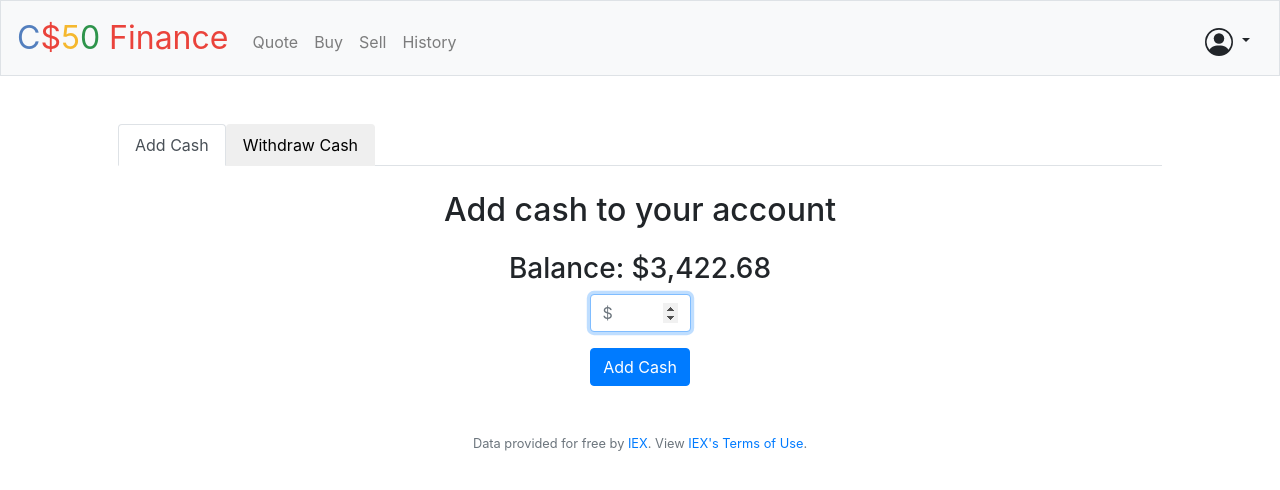
After one commit to BrunoDVolpe/cs50, a Flask app: page /manage-money in a window 1280 px wide. The commit adds this page. Shown: the top 490 px of the page. Run offline with Flask 3, Linux system fonts and the light colour scheme; the visitor is signed in with stand-in values (Sample User, id 1); some libraries are stand-ins or nearby versions.

Commit message:
Created functions manage money, reset password and add/sell into index page (modal); prerequisites for password; and messages when register, buy, sell, etc; for finance application (pset9).

```diff
--- a/cs50x/pset9/finance/application.py
+++ b/cs50x/pset9/finance/application.py
@@ -1,4 +1,5 @@
 import os
+import re
 
 from cs50 import SQL
 from flask import Flask, flash, redirect, render_template, request, session
@@ -124,13 +125,17 @@ def buy():
         elif len(rows) == 1:
             updated_shares = rows[0]['shares'] + shares
             db.execute("UPDATE wallet SET shares = ? WHERE user_id = ? AND symbol = ?",
-                       session["user_id"], stock['symbol'], updated_shares)
+                       updated_shares, session["user_id"], stock['symbol'])
         else:
             print("wallet rows different from 0 or 1",
                   "which means something wrong in the database or updating process at buy function")
             return apology("Server error", 500)
 
+        # Success message
+        message = "Bought!"
+
         # Redirect user to index / home page
+        flash(message)
         return redirect("/")
 
     # User reached route via GET (as by clicking a link or by redirect)
@@ -196,7 +201,11 @@ def logout():
     # Forget any user_id
     session.clear()
 
+    # Success message
+    message = "Successfully log out."
+
     # Redirect user to login form
+    flash(message)
     return redirect("/")
 
 
@@ -247,6 +256,30 @@ def register():
         elif not request.form.get("confirmation"):
             return apology("must confirm password")
 
+        # Ensure password minimun length
+        if not len(request.form.get("password")) >= 6:
+            return apology("password must contain 6 characters or more")
+
+        # Ensure number
+        matches = re.search(r"\d+", request.form.get("password"))
+        if not matches:
+            return apology("password must contain numbers")
+
+        # Ensure lower case
+        matches = re.search(r"[a-z]+", request.form.get("password"))
+        if not matches:
+            return apology("password must contain lower letters")
+
+        # Ensure upper case
+        matches = re.search(r"[A-Z]+", request.form.get("password"))
+        if not matches:
+            return apology("password must contain upper letters")
+
+        # Ensure symbol
+        matches = re.search(r".+[^0-9a-zA-Z]", request.form.get("password"))
+        if not matches:
+            return apology("password must contain symbols")
+
         # Ensure password == confirm password
         elif request.form.get("password") != request.form.get("confirmation"):
             return apology("Those passwords didn't match. Please, try again.")
@@ -266,7 +299,11 @@ def register():
         rows = db.execute("SELECT * FROM users WHERE username = ?", request.form.get("username"))
         session["user_id"] = rows[0]["id"]
 
+        # Success message
+        message = "Successfully registered!"
+
         # Redirect new user to home page
+        flash(message)
         return redirect("/")
 
     # User reached route via GET (as by clicking a link or via redirect)
@@ -335,7 +372,11 @@ def sell():
         new_cash = cash + int(request.form.get("shares")) * quote["price"]
         db.execute("UPDATE users SET cash = :cash WHERE id = :user_id", cash=new_cash, user_id=session["user_id"])
 
+        # Success message
+        message = "Sold!"
+
         # Redirect user to home / index page
+        flash(message)
         return redirect("/")
 
     # User reached route via GET (as by clicking a link or via redirect)
@@ -346,7 +387,7 @@ def sell():
         return render_template("sell.html", wallet=rows)
 
 
-@app.route("/change_password", methods=["GET", "POST"])
+@app.route("/change-password", methods=["GET", "POST"])
 @login_required
 def change_password():
     """Change user's password"""
@@ -379,12 +420,98 @@ def change_password():
         db.execute("UPDATE users SET hash = :new_hash WHERE id = :id",
                    new_hash=generate_password_hash(request.form.get("new_password")), id=session["user_id"])
 
+        # Success message
+        message = "Password successfully changed."
+
         # Redirect new user to home page
+        flash(message)
         return redirect("/")
 
     # User reached route via GET (as by clicking a link or via redirect)
     else:
-        return render_template("change_password.html")
+        return render_template("change-password.html")
+
+
+@app.route("/manage-money")
+@login_required
+def manage_money():
+    """ Adds cash do user account"""
+
+    # Query database for user's data
+    rows = db.execute("SELECT * FROM users WHERE id = ?", session["user_id"])
+
+    # Get user's cash into usd
+    cash = usd(rows[0]['cash'])
+
+    return render_template("manage-money.html", cash=cash)
+
+
+@app.route("/manage-money/add-cash", methods=["POST"])
+@login_required
+def add_cash():
+    """ Adds cash do user account"""
+
+    # Ensure value was given
+    if not request.form.get("add"):
+        return apology("Missing a value to add")
+
+    # Ensure value matches to currency / is valid
+    matches = re.search(r"^\d*\.?\d?\d?$", request.form.get("add"), flags=0)
+    if not matches:
+        return apology("input not matching with currency")
+
+    # Query database for user's cash
+    rows = db.execute("SELECT * FROM users WHERE id = ?", session["user_id"])
+    cash = rows[0]['cash']
+
+    # Update transactions
+    db.execute("INSERT INTO transactions (user_id, op_type, symbol, company, price, shares) VALUES (?, ?, ?, ?, ?, ?)",
+               session["user_id"], "add", "US$", "USD", float(request.form.get("add")), 0)
+
+    # Add money to user's cash
+    db.execute("UPDATE users SET cash = ? WHERE id = ?", cash + float(request.form.get("add")), session["user_id"])
+
+    # Success message
+    message = "Money added successfully."
+
+    flash(message)
+    return redirect("/")
+
+
+@app.route("/manage-money/withdraw-cash", methods=["GET", "POST"])
+@login_required
+def withdraw_cash():
+    """ Withdraws cash from user account """
+
+    # Ensure value was given
+    if not request.form.get("withdraw"):
+        return apology("Missing a value to withdraw")
+
+    # Ensure value matches to currency / is valid
+    matches = re.search(r"^\d*\.?\d?\d?$", request.form.get("withdraw"), flags=0)
+    if not matches:
+        return apology("input not matching with currency")
+
+    # Query database for user's cash
+    rows = db.execute("SELECT * FROM users WHERE id = ?", session["user_id"])
+    cash = rows[0]['cash']
+
+    # Ensure user has enough balance
+    if float(request.form.get("withdraw")) > cash:
+        return apology("not enough money")
+
+    # Update transactions
+    db.execute("INSERT INTO transactions (user_id, op_type, symbol, company, price, shares) VALUES (?, ?, ?, ?, ?, ?)",
+               session["user_id"], "withdraw", "US$", "USD", float(request.form.get("withdraw")), 0)
+
+    # Add money to user's cash
+    db.execute("UPDATE users SET cash = ? WHERE id = ?", cash - float(request.form.get("withdraw")), session["user_id"])
+
+    # Success message
+    message = "Money withdrawn successfully"
+
+    flash(message)
+    return redirect("/")
 
 
 def errorhandler(e):
--- a/cs50x/pset9/finance/static/styles.css
+++ b/cs50x/pset9/finance/static/styles.css
@@ -61,6 +61,7 @@ td, th {
     border-color: #dee2e6;
     text-align: left;
     padding: 8px;
+    vertical-align: middle;
 }
 
 tr:nth-child(even) {
@@ -87,3 +88,24 @@ input[type='number'] {
 li a {
     padding-left: 8px;
 }
+
+h2 {
+    padding: 25px 15px 15px;
+}
+
+.dots {
+    width: 45px;
+}
+
+.vl {
+    border-left-width: 3px;
+    border-left-style: solid;
+    height: 50px;
+    padding: 1;
+    margin: 0 20px;
+}
+
+small {
+    display: inline-block;
+    width: 210px;
+}
--- a/cs50x/pset9/finance/templates/layout.html
+++ b/cs50x/pset9/finance/templates/layout.html
@@ -18,6 +18,7 @@
         <!-- http://getbootstrap.com/docs/4.5/ -->
         <script src="https://code.jquery.com/jquery-3.5.1.slim.min.js" integrity="sha384-DfXdz2htPH0lsSSs5nCTpuj/zy4C+OGpamoFVy38MVBnE+IbbVYUew+OrCXaRkfj" crossorigin="anonymous"></script>
         <script src="https://cdn.jsdelivr.net/npm/bootstrap@4.5.3/dist/js/bootstrap.bundle.min.js" integrity="sha384-ho+j7jyWK8fNQe+A12Hb8AhRq26LrZ/JpcUGGOn+Y7RsweNrtN/tE3MoK7ZeZDyx" crossorigin="anonymous"></script>
+        {% block head %}{% endblock %}
 
         <title>C$50 Finance: {% block title %}{% endblock %}</title>
 
@@ -50,7 +51,8 @@
 
                             <div class="dropdown-menu dropdown-menu-right" aria-labelledby="userDropdownMenuLink">
                                 <h6 class="dropdown-header">Settings</h6>
-                                <a class="dropdown-item" href="/change_password">Change Password</a>
+                                <a class="dropdown-item" href="/manage-money">Manage Money</a>
+                                <a class="dropdown-item" href="/change-password">Change Password</a>
                                 <div class="dropdown-divider"></div>
                                 <a class="dropdown-item" href="/logout">Log Out</a>
                             </div>
--- /dev/null
+++ b/cs50x/pset9/finance/templates/manage-money.html
@@ -0,0 +1,55 @@
+<!-- Page via backend -->
+{% extends 'layout.html' %}
+
+{% block head %}
+    <script type="text/javascript">
+        document.addEventListener('DOMContentLoaded', function() {
+            document.querySelector('#add-cash-tab').addEventListener('click', function () {
+                document.querySelector('#add-cash').classList = "tab-pane fade show active";
+                document.querySelector('#withdraw-cash').classList = "tab-pane fade";
+            });
+
+            document.querySelector('#withdraw-cash-tab').addEventListener('click', function () {
+                document.querySelector('#add-cash').classList = "tab-pane fade";
+                document.querySelector('#withdraw-cash').classList = "tab-pane fade show active";
+            });
+        });
+    </script>
+{% endblock %}
+
+{% block title %} Manage Money {% endblock %}
+
+{% block main %}
+<ul class="nav nav-tabs" id="myTab" role="tablist">
+    <li class="nav-item" role="presentation">
+      <button class="nav-link active" id="add-cash-tab" data-bs-toggle="tab" data-bs-target="#add-cash" type="button" role="tab" aria-controls="add-cash" aria-selected="true">Add Cash</button>
+    </li>
+    <li class="nav-item" role="presentation">
+      <button class="nav-link" id="withdraw-cash-tab" data-bs-toggle="tab" data-bs-target="#withdraw-cash" type="button" role="tab" aria-controls="withdraw-cash" aria-selected="false">Withdraw Cash</button>
+    </li>
+  </ul>
+  <div class="tab-content" id="myTabContent">
+    <div class="tab-pane fade show active" id="add-cash" role="tabpanel" aria-labelledby="add-cash-tab">
+        <!-- Add Cash Content -->
+        <h2>Add cash to your account</h2>
+        <h3>Balance: {{ cash }}</h3>
+        <form action="/manage-money/add-cash" method="post">
+            <div class="form-group">
+                <input autofocus autocomplete="off" class="form-control" name="add" placeholder="$" type="number" step="0.01" min="0.01">
+            </div>
+            <button class="btn btn-primary" type="submit">Add Cash</button>
+        </form>
+    </div>
+    <div class="tab-pane fade" id="withdraw-cash" role="tabpanel" aria-labelledby="withdraw-cash-tab">
+        <!-- Withdraw Cash Content -->
+        <h2>Withdraw cash from your account</h2>
+        <h3>Balance: {{ cash }}</h3>
+        <form action="/manage-money/withdraw-cash" method="post">
+            <div class="form-group">
+                <input autofocus autocomplete="off" class="form-control" name="withdraw" placeholder="$" type="number" step="0.01" min="0.01">
+            </div>
+            <button class="btn btn-primary" type="submit">Withdraw Cash</button>
+        </form>
+    </div>
+  </div>
+{% endblock %}
--- a/cs50x/pset9/finance/templates/register.html
+++ b/cs50x/pset9/finance/templates/register.html
@@ -11,6 +11,9 @@
         </div>
         <div class="form-group">
             <input class="form-control" name="password" placeholder="Password" type="password">
+            <div class="small"><small>
+                Use 6 or more characters with a mix of numbers, symbols, upper and lower case letters.
+            </small></div>
         </div>
         <div class="form-group">
             <input class="form-control" name="confirmation" placeholder="Confirm Password" type="password">
```
Also changed, not shown: cs50x/pset9/finance/lembrete.txt (+10 -0 lines), cs50x/pset9/finance/templates/index.html (+34 -1 lines), cs50x/pset9/finance/finance.db, cs50x/pset9/finance/static/favicon.ico (added), cs50x/pset9/finance/templates/change-password.html (renamed from cs50x/pset9/finance/templates/change_password.html).
